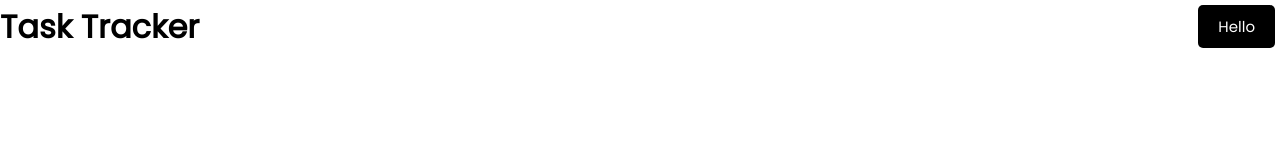
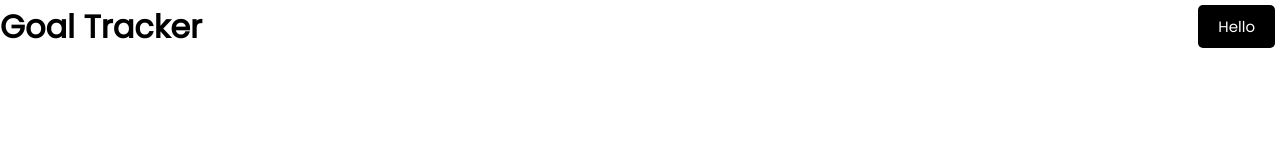
Before and after one commit to abhi00o7/react-projects, a React (Create React App) app in the folder task-tracker/react-task-tracker/: page / in a window 1280 px wide. Shown: the top 160 px of the page. Built offline with nearby package versions, Linux system fonts and the light colour scheme.

Commit message:
changed title Goal tracker

```diff
--- a/task-tracker/react-task-tracker/src/App.js
+++ b/task-tracker/react-task-tracker/src/App.js
@@ -3,9 +3,8 @@ import Header from './components/Header'
 function App() {
   return (
     <div className="App">
-      {/* <h1>Hello from JavaScript</h1>
-      <hr /> */}
-      <Header/>
+
+      <Header />
 
     </div>
   );
--- a/task-tracker/react-task-tracker/src/components/Header.js
+++ b/task-tracker/react-task-tracker/src/components/Header.js
@@ -2,16 +2,17 @@
 import PropTypes from 'prop-types'
 import Button from './Button'
 
-const Header = () => {
+const Header = ({title}) => {
     return (
         <header className='header'>
-            <h1>Task Tracker</h1>
+            <h1> {title} </h1>
+            {/* <h1> {props.title} </h1> */}
             <Button color='green' text='Hello' />
         </header>
     )
 }
 Header.defaultProps = {
-    title: 'Task Tracker'
+    title: 'Goal Tracker'
 }
 Header.propTypes = {
     title: PropTypes.string.isRequired
```
